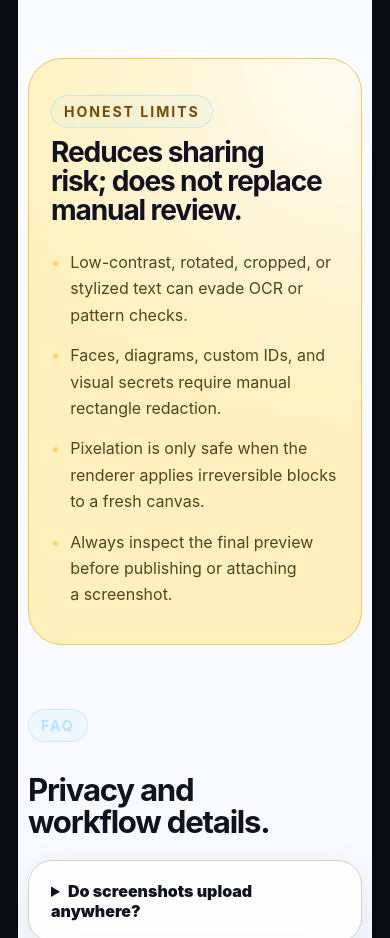
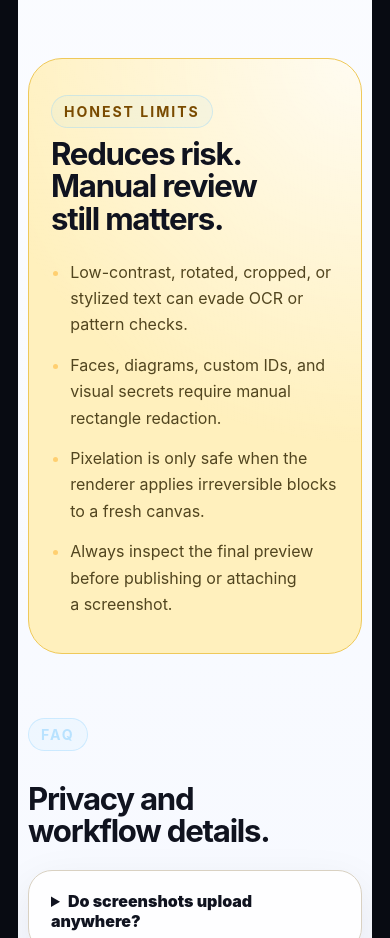
Before and after one commit to YoungsPlace/screenshot-shield, a React (Vite) app: page / in a window 390 px wide. Shown: the part 3600-4538 px from the top of the page. Built offline with nearby package versions, Linux system fonts and the light colour scheme.

Commit message:
tighten mobile limitations headline

```diff
--- a/src/marketing/i18n.ts
+++ b/src/marketing/i18n.ts
@@ -225,7 +225,7 @@ export const marketingCopy: Record<Locale, MarketingCopy> = {
     },
     limitations: {
       eyebrow: 'Honest limits',
-      heading: 'Reduces sharing risk; does not replace manual review.',
+      heading: 'Reduces risk. Manual review still matters.',
       items: [
         'Low-contrast, rotated, cropped, or stylized text can evade OCR or pattern checks.',
         'Faces, diagrams, custom IDs, and visual secrets require manual rectangle redaction.',
--- a/src/styles/marketing.css
+++ b/src/styles/marketing.css
@@ -916,10 +916,6 @@
     max-inline-size: 100%;
   }
 
-  .limitations-section h2 {
-    font-size: clamp(1.75rem, 7.2vw, 1.95rem);
-  }
-
   .proof-panel > div:first-child,
   .limitations-section > div:first-child,
   .final-cta > div:first-child {
```
